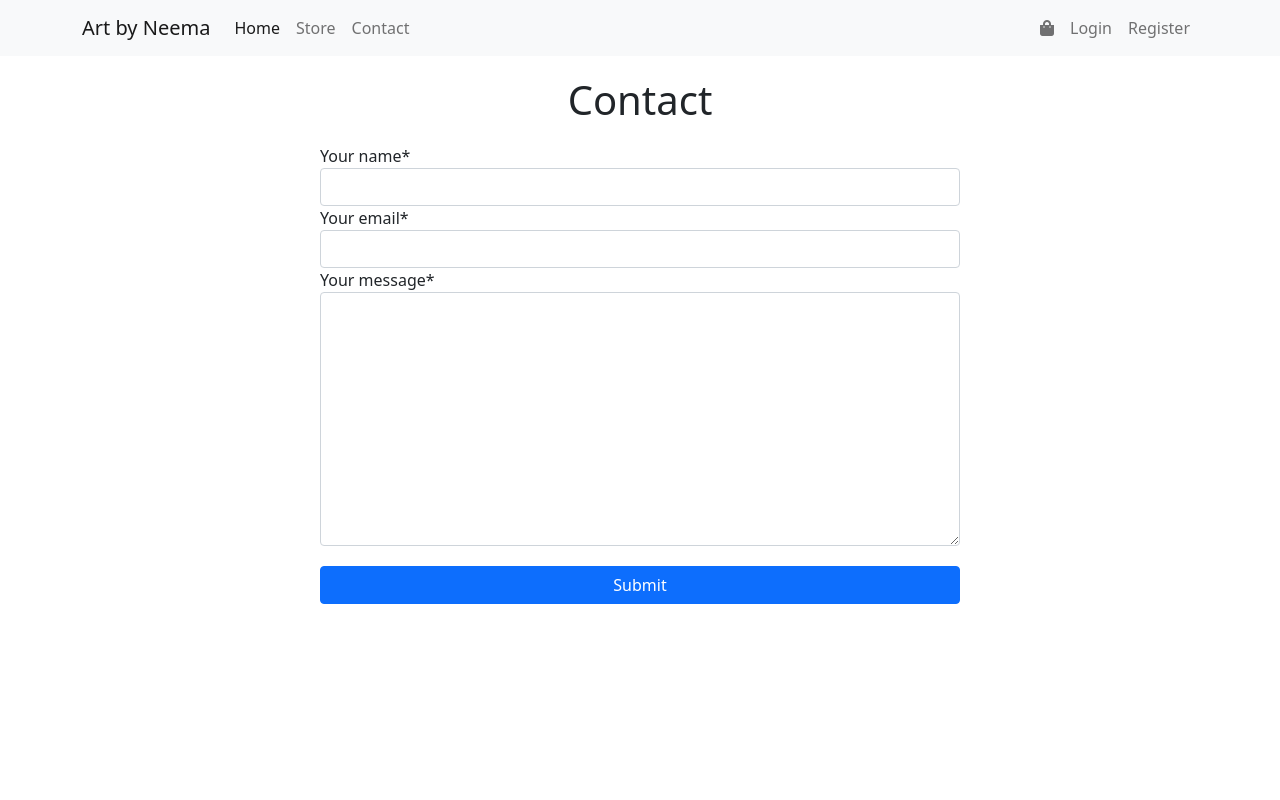
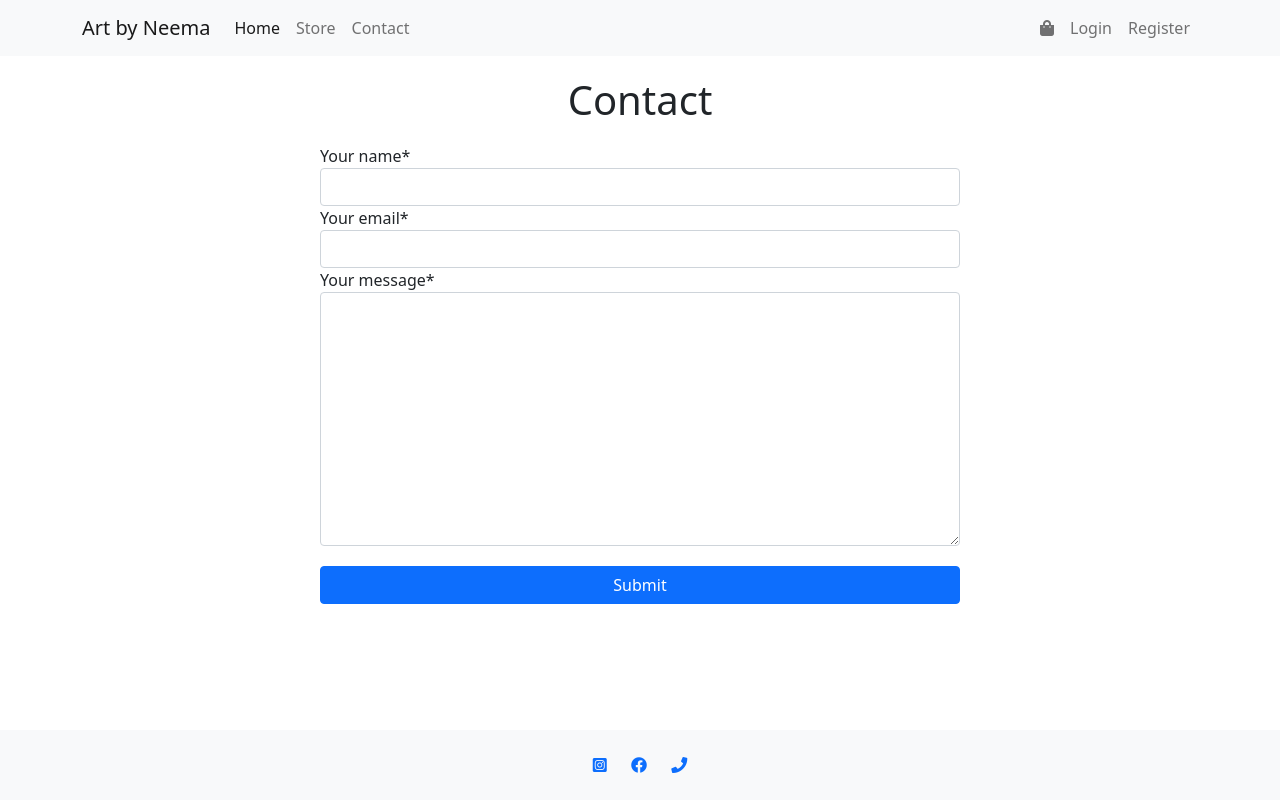
Before and after one commit to chrper80/Code-institute_milestone-project_nr4, a Django app: page /contact/ in a window 1280 px wide. Run offline with Django 3.2, Linux system fonts and the light colour scheme; some libraries are stand-ins or nearby versions.

Commit message:
Added a footer

```diff
--- a/static/css/style.css
+++ b/static/css/style.css
@@ -29,7 +29,7 @@
 
 #container {
     width: 90%;
-    margin: 0 auto 0 auto;
+    margin: 0 auto;
     display: flex;
     justify-content: center;
     flex-direction: column;
@@ -397,15 +397,15 @@
     flex-direction: column;
 }
 
-thead{
+thead {
     text-align: center;
 }
 
-tbody{
+tbody {
     text-align: center;
 }
 
-tfoot{
+tfoot {
     text-align: center;
 }
 
@@ -421,35 +421,35 @@ td {
     padding: 10px;
 }
 
-th{
+th {
     background-color: rgb(190, 190, 190);
 }
 
-.th-radius-left{
+.th-radius-left {
     border-radius: 0.25rem 0 0 0.25rem;
 }
 
-.th-radius-right{
+.th-radius-right {
     border-radius: 0 0.25rem 0.25rem 0;
 }
 
-.th-radius-left-top{
+.th-radius-left-top {
     border-radius: 0.25rem 0 0 0;
 }
 
-.th-radius-left-bottom{
+.th-radius-left-bottom {
     border-radius: 0 0 0 0.25rem;
 }
 
-.th-radius-right-top{
+.th-radius-right-top {
     border-radius: 0 0.25rem 0 0;
 }
 
-.th-radius-right-bottom{
+.th-radius-right-bottom {
     border-radius: 0 0 0.25rem 0;
 }
 
-.checkout-button{
+.checkout-button {
     width: 90vw;
     margin: 0 auto;
 }
@@ -461,15 +461,15 @@ th{
         flex-direction: column;
     }
 
-    thead{
+    thead {
         text-align: center;
     }
 
-    tbody{
+    tbody {
         text-align: center;
     }
 
-    tfoot{
+    tfoot {
         text-align: center;
     }
 
@@ -485,11 +485,11 @@ th{
         padding: 10px;
     }
 
-    th{
+    th {
         background-color: rgb(190, 190, 190);
     }
 
-    .checkout-button{
+    .checkout-button {
         width: 20vw;
         margin: 0 auto;
     }
@@ -571,7 +571,7 @@ th{
     transition-timing-function: ease-out;
 }
 
-.messages h4{
+.messages h4 {
     grid-column-start: 7;
 }
 
@@ -582,7 +582,7 @@ th{
     transition-timing-function: ease-in;
 }
 
-@media(min-width: 1024px){
+@media(min-width: 1024px) {
     .messages {
         height: 50px;
         width: 100%;
@@ -599,7 +599,7 @@ th{
         transition-timing-function: ease-out;
     }
 
-    .messages h4{
+    .messages h4 {
         grid-column-start: 6;
         grid-column-end: 8;
 
@@ -612,3 +612,50 @@ th{
         transition-timing-function: ease-in;
     }
 }
+
+/*Empty cart*/
+
+.empty-cart {
+    text-align: center;
+}
+
+.empty-cart h3 {
+    margin-top: 50px;
+}
+
+.empty-cart button {
+    margin-top: 30px;
+}
+
+.bag {
+    font-size: 4.5rem;
+    display: block;
+    margin-top: 30px;
+}
+
+/*Footer*/
+
+.footer {
+    width: 100%;
+    height: 70px;
+    display: flex;
+    justify-content: center;
+    align-items: center;
+    grid-row-start: 2;
+    grid-row-end: 3;
+}
+
+.social-container i {
+    display: inline-block;
+    margin: 10px;
+}
+
+html {
+    height: 100%;
+}
+
+body {
+    min-height: 100%;
+    display: grid;
+    grid-template-rows: 1fr auto;
+}
--- a/store/models.py
+++ b/store/models.py
@@ -13,7 +13,7 @@ class Category(models.Model):
 class Product(models.Model):
     product_name = models.CharField(max_length=50)
     product_description = models.CharField(max_length=100)
-    product_price = models.IntegerField()
+    product_price = models.IntegerField(default=16000)
     product_total = models.IntegerField(default=20000)
     product_image = models.ImageField(blank=True)
     category = models.ForeignKey(Category, on_delete=models.CASCADE)
--- a/store/static/store/contact.js
+++ /dev/null
@@ -1,5 +0,0 @@
-let buttonContainer = document.getElementById("button")
-
-buttonContainer.innerHTML = `
-    <button class="btn btn-primary submit-button" type="submit">Submit</button>
-`
--- a/store/templates/store/contact.html
+++ b/store/templates/store/contact.html
@@ -22,11 +22,10 @@
     <form id="contact-form" action="{% url 'contact' %}" method="POST">
         {%csrf_token %}
         {{form|crispy}}
-        <div id="button" class="d-grid"></div>
+        <div class="d-grid gap-2">
+            <button class="btn btn-primary submit-button" type="submit">Submit</button>
+        </div>
     </form>
 </section>
 
 {% endblock %}
-
-{% block scripts %}
-<script src="{% static 'store/contact.js' %}" {% endblock %}
--- a/templates/base.html
+++ b/templates/base.html
@@ -20,7 +20,7 @@
     {% block css %}
     {% endblock %}
 
-    <title>{% block title %}{% endblock %}</title>
+    <title>Neemas shop</title>
 
     {% block stripe-scripts %}
     {% endblock %}
@@ -28,6 +28,8 @@
 </head>
 
 <body>
+    <div class="content">
+
         {% include 'navbar.html' %}
 
         {% block messages %}
@@ -44,6 +46,10 @@
         {% block stripe-js %}
         {% endblock %}
 
+
+    </div>
+    {% include 'footer.html' %}
+
     <!--Bootstrap-->
     <script src="https://cdn.jsdelivr.net/npm/bootstrap@5.0.0-beta3/dist/js/bootstrap.bundle.min.js"
         integrity="sha384-JEW9xMcG8R+pH31jmWH6WWP0WintQrMb4s7ZOdauHnUtxwoG2vI5DkLtS3qm9Ekf" crossorigin="anonymous">
--- /dev/null
+++ b/templates/footer.html
@@ -0,0 +1,7 @@
+<footer class="footer bg-light">
+    <div class="social-container">
+        <a href="#"><i class="fab fa-instagram-square"></i></a>
+        <a href="#"><i class="fab fa-facebook"></i></a>
+        <a href="#"><i class="fas fa-phone"></i></a>
+    </div>
+</footer>
```
Also changed, not shown: store/templates/store/cart.html (+13 -0 lines), store/migrations/0004_alter_product_product_price.py (added), store/migrations/0005_alter_product_product_price.py (added). Lines whose indentation alone changed are shown as unchanged.
